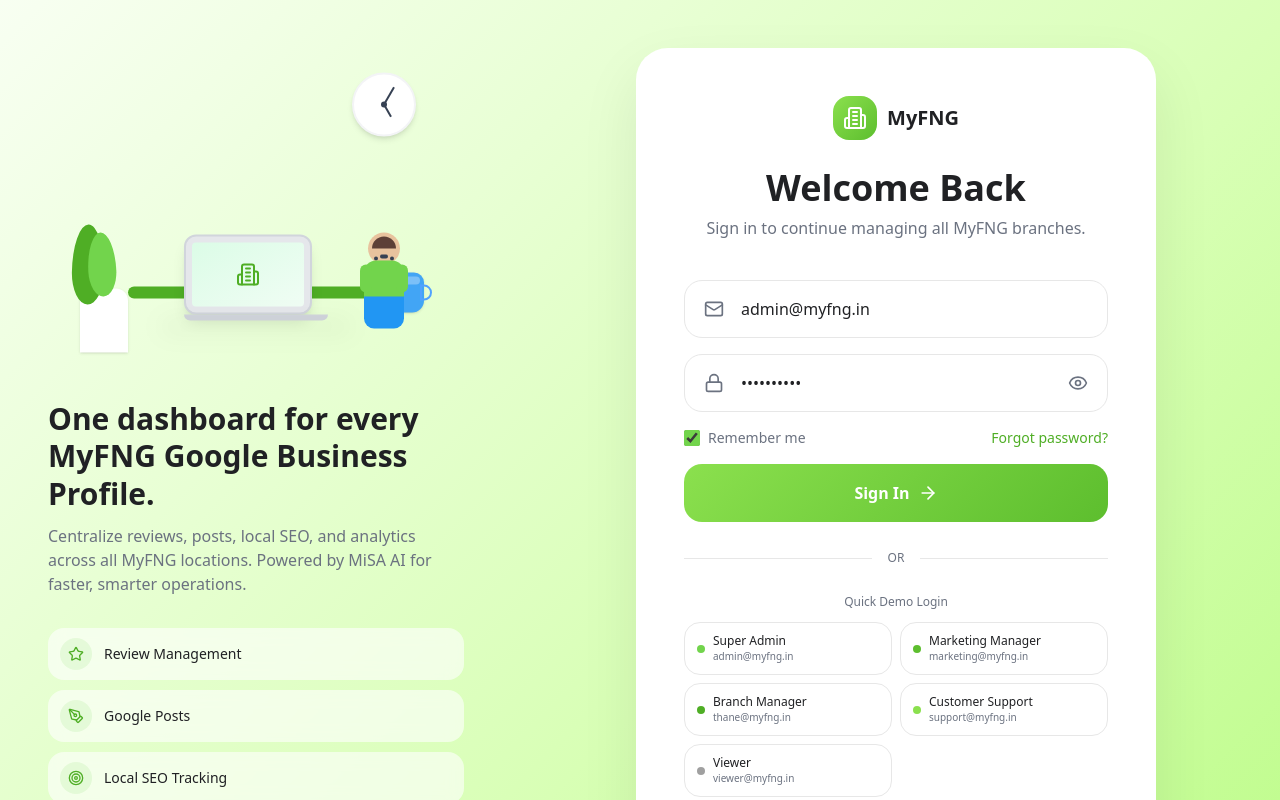
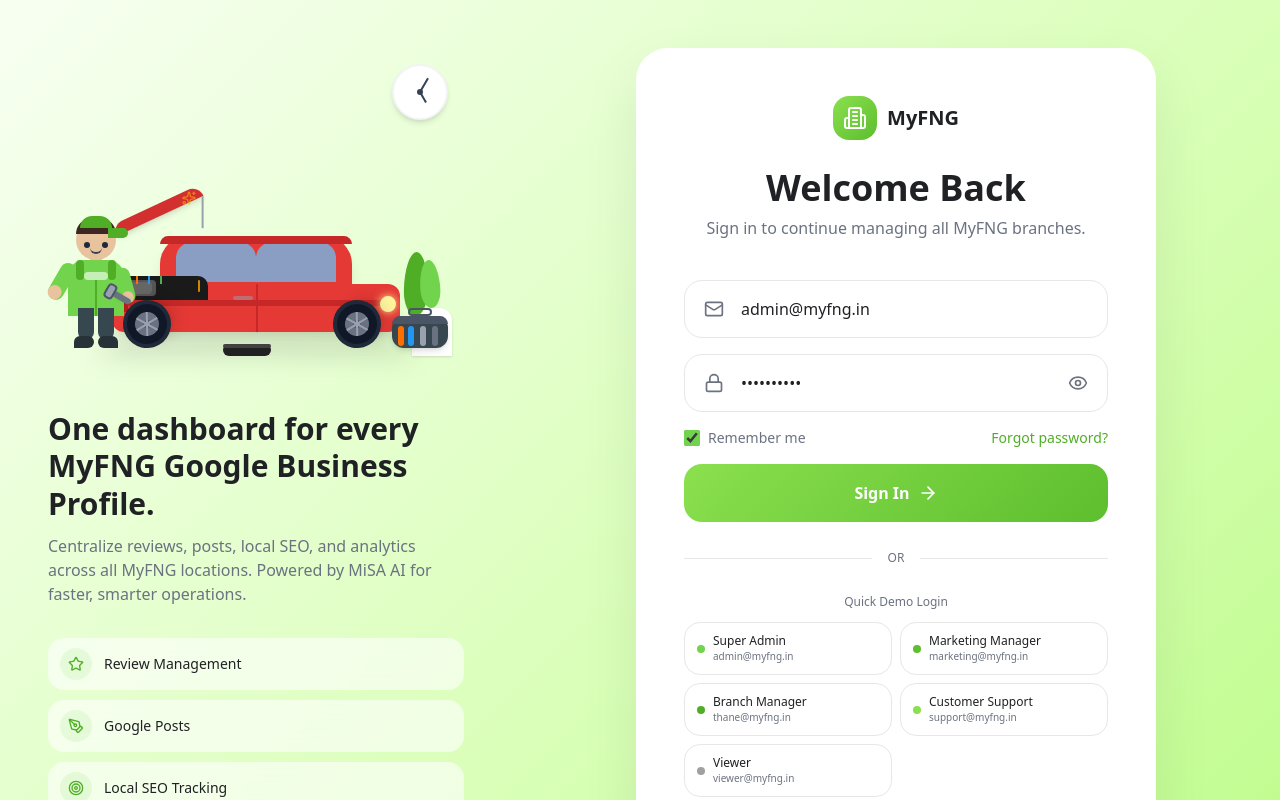
Before and after one commit to media-ym/GMB-Management-Tool, a Next.js app: page / in a window 1280 px wide. Shown: the top 800 px of the page. Built offline with nearby package versions, Linux system fonts and the light colour scheme; no server answers.

Commit message:
8aa5fcb4-0ae2-4bc4-a035-2f1b43e468a6

```diff
--- a/src/components/login-screen.tsx
+++ b/src/components/login-screen.tsx
@@ -84,71 +84,206 @@
           transition={{ duration: 0.5 }}
           className="flex-1 flex flex-col justify-center"
         >
-          {/* 3D Illustration placeholder area */}
+          {/* 3D Illustration — Mechanic repairing a car */}
           <motion.div
-            animate={{ y: [0, -10, 0] }}
+            animate={{ y: [0, -8, 0] }}
             transition={{ duration: 4, repeat: Infinity, ease: "easeInOut" }}
             className="relative mb-10"
           >
             {/* Scene container */}
-            <div className="relative w-full max-w-sm mx-auto" style={{ height: "280px" }}>
+            <div className="relative w-full max-w-md mx-auto" style={{ height: "300px" }}>
+
               {/* Wall clock */}
-              <div className="absolute top-0 right-8 size-16 rounded-full bg-white shadow-md flex items-center justify-center border-2 border-gray-100">
-                <div className="absolute top-1/2 left-1/2 w-0.5 h-5 bg-gray-700 origin-bottom" style={{ transform: "translate(-50%, -100%) rotate(30deg)" }} />
-                <div className="absolute top-1/2 left-1/2 w-0.5 h-3.5 bg-gray-700 origin-bottom" style={{ transform: "translate(-50%, -100%) rotate(150deg)" }} />
+              <div className="absolute top-0 right-4 size-14 rounded-full bg-white shadow-md flex items-center justify-center border-2 border-gray-100 z-10">
+                <div className="absolute top-1/2 left-1/2 w-0.5 h-4 bg-gray-700 origin-bottom" style={{ transform: "translate(-50%, -100%) rotate(30deg)" }} />
+                <div className="absolute top-1/2 left-1/2 w-0.5 h-3 bg-gray-700 origin-bottom" style={{ transform: "translate(-50%, -100%) rotate(150deg)" }} />
                 <div className="size-1.5 rounded-full bg-gray-700 absolute top-1/2 left-1/2 -translate-x-1/2 -translate-y-1/2" />
               </div>
 
-              {/* Plant left */}
-              <div className="absolute bottom-0 left-0 w-20 h-32">
-                <div className="absolute bottom-0 left-4 w-12 h-16 rounded-t-lg bg-white shadow-sm" />
-                <motion.div animate={{ rotate: [0, 3, 0] }} transition={{ duration: 3, repeat: Infinity }} className="absolute bottom-12 left-2 w-8 h-20 rounded-full" style={{ background: "#4FAE25", borderRadius: "50% 50% 50% 50% / 60% 60% 40% 40%" }} />
-                <motion.div animate={{ rotate: [0, -3, 0] }} transition={{ duration: 3.5, repeat: Infinity }} className="absolute bottom-14 left-6 w-7 h-16 rounded-full" style={{ background: "#72D44C", borderRadius: "50% 50% 50% 50% / 60% 60% 40% 40%" }} />
+              {/* Plant right */}
+              <div className="absolute bottom-2 right-0 w-16 h-24">
+                <div className="absolute bottom-0 left-3 w-10 h-12 rounded-t-lg bg-white shadow-sm" />
+                <motion.div animate={{ rotate: [0, 4, 0] }} transition={{ duration: 3, repeat: Infinity }} className="absolute bottom-10 left-1 w-6 h-16 rounded-full" style={{ background: "#4FAE25", borderRadius: "50% 50% 50% 50% / 60% 60% 40% 40%" }} />
+                <motion.div animate={{ rotate: [0, -4, 0] }} transition={{ duration: 3.5, repeat: Infinity }} className="absolute bottom-12 left-5 w-5 h-12 rounded-full" style={{ background: "#72D44C", borderRadius: "50% 50% 50% 50% / 60% 60% 40% 40%" }} />
               </div>
 
-              {/* Desk + Laptop */}
-              <div className="absolute bottom-8 left-1/2 -translate-x-1/2 w-64">
-                {/* Desk */}
-                <div className="w-full h-3 rounded-sm" style={{ background: "#4FAE25" }} />
-                <div className="flex justify-center -mt-16">
-                  {/* Laptop */}
-                  <div className="relative">
-                    <div className="w-32 h-20 rounded-lg bg-gray-200 border-2 border-gray-300 shadow-lg flex items-center justify-center">
-                      <div className="w-28 h-16 rounded bg-gradient-to-br from-green-100 to-green-50 flex items-center justify-center">
-                        <Building2 className="size-6" style={{ color: GREENS.primaryDark }} />
-                      </div>
-                    </div>
-                    <div className="w-36 h-1.5 rounded-b-lg bg-gray-300 mx-auto" />
-                  </div>
+              {/* ═══ CAR ═══════════════════════════════════════════════════ */}
+              {/* Car body */}
+              <div className="absolute bottom-12 left-1/2 -translate-x-1/2 w-72 h-20 z-20">
+                {/* Car roof/cabin */}
+                <div className="absolute top-0 left-12 w-48 h-14 rounded-t-[28px] shadow-lg" style={{ background: "#E53935" }} />
+                {/* Windshield */}
+                <div className="absolute top-1.5 left-16 w-20 h-10 rounded-t-2xl" style={{ background: "rgba(100,200,255,0.7)" }} />
+                <div className="absolute top-1.5 right-16 w-20 h-10 rounded-t-2xl" style={{ background: "rgba(100,200,255,0.7)" }} />
+                {/* Roof line */}
+                <div className="absolute top-0 left-12 w-48 h-2 rounded-t-[28px]" style={{ background: "#C62828" }} />
+
+                {/* Car main body */}
+                <div className="absolute top-12 left-0 w-full h-12 rounded-[12px] shadow-xl" style={{ background: "#E53935" }} />
+                {/* Side stripe */}
+                <div className="absolute top-16 left-2 w-[calc(100%-16px)] h-1.5 rounded-full" style={{ background: "#C62828" }} />
+
+                {/* Door line */}
+                <div className="absolute top-12 left-1/2 w-0.5 h-12" style={{ background: "#C62828" }} />
+
+                {/* Door handle */}
+                <div className="absolute top-15 left-[42%] w-5 h-1 rounded-full bg-gray-400/50" />
+
+                {/* Headlight */}
+                <div className="absolute top-15 right-1 w-4 h-4 rounded-full" style={{ background: "#FFF59D", boxShadow: "0 0 8px #FFF59D" }} />
+                {/* Taillight */}
+                <div className="absolute top-15 left-1 w-3 h-4 rounded-l-full" style={{ background: "#B71C1C" }} />
+
+                {/* ═══ CAR HOOD OPEN (repair scene) ════════════════════════ */}
+                {/* Hood propped open */}
+                <div className="absolute -top-8 left-0 w-24 h-3 rounded-t-lg shadow-md origin-bottom transform rotate-[-25deg]" style={{ background: "#D32F2F" }}>
+                  {/* Hood support rod */}
+                  <div className="absolute top-3 right-0 w-0.5 h-8 bg-gray-400 origin-top transform rotate-[25deg]" />
+                </div>
+
+                {/* Engine bay (dark area under hood) */}
+                <div className="absolute top-10 left-0 w-24 h-6 rounded-t-md" style={{ background: "#1a1a1a" }}>
+                  {/* Engine block */}
+                  <div className="absolute top-1 left-3 w-8 h-4 rounded" style={{ background: "#555" }} />
+                  <div className="absolute top-1.5 left-4 w-6 h-3 rounded" style={{ background: "#666" }} />
+                  {/* Spark plug wires */}
+                  <div className="absolute top-0 left-6 w-0.5 h-2" style={{ background: "#FF6F00" }} />
+                  <div className="absolute top-0 left-9 w-0.5 h-2" style={{ background: "#2196F3" }} />
+                  <div className="absolute top-0 left-12 w-0.5 h-2" style={{ background: "#4CAF50" }} />
+                  {/* Dipstick */}
+                  <div className="absolute top-1 right-2 w-0.5 h-3 rounded-full bg-yellow-600" />
                 </div>
               </div>
 
-              {/* Coffee mug */}
-              <div className="absolute bottom-10 right-6 w-8 h-10 rounded-b-lg rounded-t-md shadow-sm" style={{ background: "#42A5F5" }}>
-                <div className="absolute top-1 left-1 right-1 h-2 rounded-full bg-white/30" />
-                <div className="absolute -right-2 top-3 w-3 h-4 rounded-r-full border-2 border-blue-400" />
+              {/* ═══ CAR WHEELS ════════════════════════════════════════════ */}
+              {/* Front wheel (right) */}
+              <motion.div
+                animate={{ rotate: [0, 360] }}
+                transition={{ duration: 8, repeat: Infinity, ease: "linear" }}
+                className="absolute bottom-4 right-[20%] z-30"
+              >
+                <div className="size-12 rounded-full border-4 border-gray-800 bg-gray-900 flex items-center justify-center shadow-lg">
+                  <div className="size-6 rounded-full bg-gray-500 flex items-center justify-center">
+                    {/* Spokes */}
+                    {[0, 60, 120, 180, 240, 300].map((deg) => (
+                      <div key={deg} className="absolute w-0.5 h-4 bg-gray-400 origin-center" style={{ transform: `rotate(${deg}deg) translateY(-4px)` }} />
+                    ))}
+                    <div className="size-2 rounded-full bg-gray-600" />
+                  </div>
+                </div>
+              </motion.div>
+
+              {/* Rear wheel (left) */}
+              <motion.div
+                animate={{ rotate: [0, 360] }}
+                transition={{ duration: 8, repeat: Infinity, ease: "linear" }}
+                className="absolute bottom-4 left-[18%] z-30"
+              >
+                <div className="size-12 rounded-full border-4 border-gray-800 bg-gray-900 flex items-center justify-center shadow-lg">
+                  <div className="size-6 rounded-full bg-gray-500 flex items-center justify-center">
+                    {[0, 60, 120, 180, 240, 300].map((deg) => (
+                      <div key={deg} className="absolute w-0.5 h-4 bg-gray-400 origin-center" style={{ transform: `rotate(${deg}deg) translateY(-4px)` }} />
+                    ))}
+                    <div className="size-2 rounded-full bg-gray-600" />
+                  </div>
+                </div>
+              </motion.div>
+
+              {/* ═══ MECHANIC CHARACTER ════════════════════════════════════ */}
+              <div className="absolute bottom-4 left-4 w-16 h-32 z-30">
+                {/* Head */}
+                <div className="absolute top-0 left-1/2 -translate-x-1/2 size-10 rounded-full" style={{ background: "#E8C39E" }}>
+                  {/* Hair */}
+                  <div className="absolute -top-0.5 left-0 w-full h-4 rounded-t-full" style={{ background: "#3E2723" }} />
+                  {/* Cap beak */}
+                  <div className="absolute top-2 -right-3 w-5 h-2.5 rounded-r-full" style={{ background: "#4FAE25" }} />
+                  {/* Cap body */}
+                  <div className="absolute -top-1 left-1 w-8 h-3 rounded-t-full" style={{ background: "#4FAE25" }} />
+                  {/* Eyes */}
+                  <div className="absolute bottom-3 left-2 size-1.5 rounded-full bg-gray-800" />
+                  <div className="absolute bottom-3 right-2 size-1.5 rounded-full bg-gray-800" />
+                  {/* Smile */}
+                  <div className="absolute bottom-1.5 left-1/2 -translate-x-1/2 w-3 h-1.5 rounded-b-full border-b-2 border-gray-700" />
+                </div>
+
+                {/* Neck */}
+                <div className="absolute top-9 left-1/2 -translate-x-1/2 w-3 h-2" style={{ background: "#E8C39E" }} />
+
+                {/* Body — green overalls/work shirt */}
+                <div className="absolute top-10 left-1/2 -translate-x-1/2 w-14 h-14 rounded-t-xl" style={{ background: GREENS.primary }}>
+                  {/* Overall straps */}
+                  <div className="absolute top-0 left-2 w-2 h-5 rounded-full" style={{ background: "#4FAE25" }} />
+                  <div className="absolute top-0 right-2 w-2 h-5 rounded-full" style={{ background: "#4FAE25" }} />
+                  {/* Name badge */}
+                  <div className="absolute top-3 left-1/2 -translate-x-1/2 w-6 h-2 rounded bg-white/60" />
+                  {/* Center seam */}
+                  <div className="absolute top-5 left-1/2 -translate-x-1/2 w-0.5 h-9" style={{ background: "#4FAE25" }} />
+                </div>
+
+                {/* Left arm reaching toward engine */}
+                <div className="absolute top-11 left-0 w-4 h-10 origin-top transform rotate-[30deg]">
+                  <div className="w-full h-full rounded-full" style={{ background: GREENS.primary }} />
+                  {/* Hand */}
+                  <div className="absolute bottom-0 left-0 size-3.5 rounded-full" style={{ background: "#E8C39E" }} />
+                </div>
+
+                {/* Right arm holding wrench */}
+                <div className="absolute top-12 right-0 w-3.5 h-9 origin-top transform rotate-[-15deg]">
+                  <div className="w-full h-full rounded-full" style={{ background: GREENS.primary }} />
+                  {/* Hand holding wrench */}
+                  <div className="absolute bottom-0 left-0 size-3 rounded-full" style={{ background: "#E8C39E" }} />
+                  {/* Wrench */}
+                  <div className="absolute bottom-0 left-1 w-1.5 h-7 origin-bottom transform rotate-[-45deg] rounded-sm bg-gray-500 shadow-sm">
+                    <div className="absolute top-0 left-1/2 -translate-x-1/2 w-4 h-2.5 rounded border-2 border-gray-600 bg-gray-400" />
+                  </div>
+                </div>
+
+                {/* Legs — dark pants */}
+                <div className="absolute top-22 left-1/2 -translate-x-1/2 flex gap-1">
+                  <div className="w-4 h-8 rounded-b-md" style={{ background: "#37474F" }} />
+                  <div className="w-4 h-8 rounded-b-md" style={{ background: "#37474F" }} />
+                </div>
+
+                {/* Boots */}
+                <div className="absolute bottom-0 left-1/2 -translate-x-1/2 flex gap-1">
+                  <div className="w-5 h-3 rounded-md rounded-bl-none" style={{ background: "#263238" }} />
+                  <div className="w-5 h-3 rounded-md rounded-br-none" style={{ background: "#263238" }} />
+                </div>
               </div>
 
-              {/* Character */}
-              <div className="absolute bottom-6 right-10 w-12 h-24">
-                {/* Head */}
-                <div className="absolute top-0 left-1/2 -translate-x-1/2 size-8 rounded-full" style={{ background: "#E8C39E" }}>
-                  <div className="absolute top-1 left-1/2 -translate-x-1/2 w-6 h-3 rounded-t-full" style={{ background: "#5D4037" }} />
-                  <div className="absolute bottom-1 left-1.5 size-1 rounded-full bg-gray-700" />
-                  <div className="absolute bottom-1 right-1.5 size-1 rounded-full bg-gray-700" />
-                  <div className="absolute bottom-1.5 left-1/2 -translate-x-1/2 w-2 h-1 rounded-full bg-gray-700" />
+              {/* ═══ TOOLBOX ════════════════════════════════════════════════ */}
+              <div className="absolute bottom-4 right-4 w-14 h-10 z-25">
+                <div className="absolute bottom-0 w-full h-8 rounded-lg shadow-md" style={{ background: "#37474F" }}>
+                  {/* Tray */}
+                  <div className="absolute top-0 left-0 w-full h-2 rounded-t-lg bg-gray-600" />
+                  {/* Tool slots */}
+                  <div className="absolute top-2.5 left-1.5 w-1.5 h-5 rounded-full" style={{ background: "#FF6F00" }} />
+                  <div className="absolute top-2.5 left-4 w-1.5 h-5 rounded-full" style={{ background: "#2196F3" }} />
+                  <div className="absolute top-2.5 left-7 w-1.5 h-5 rounded-full bg-gray-400" />
+                  <div className="absolute top-2.5 left-10 w-1.5 h-5 rounded-full bg-gray-500" />
                 </div>
-                {/* Body — green sweater */}
-                <div className="absolute top-7 left-1/2 -translate-x-1/2 w-10 h-10 rounded-t-lg" style={{ background: GREENS.primary }} />
-                {/* Arms */}
-                <div className="absolute top-8 left-0 w-3 h-7 rounded-full" style={{ background: GREENS.primary }} />
-                <div className="absolute top-8 right-0 w-3 h-7 rounded-full" style={{ background: GREENS.primary }} />
-                {/* Jeans */}
-                <div className="absolute top-16 left-1/2 -translate-x-1/2 w-10 h-8 rounded-b-md" style={{ background: "#2196F3" }} />
+                {/* Handle */}
+                <div className="absolute top-0 left-1/2 -translate-x-1/2 w-6 h-2 rounded-full border-2 border-gray-600" />
               </div>
 
-              {/* Floor shadow */}
-              <div className="absolute bottom-5 left-1/2 -translate-x-1/2 w-48 h-3 rounded-full bg-black/5 blur-md" />
+              {/* ═══ OIL DRAIN PAN ══════════════════════════════════════════ */}
+              <div className="absolute bottom-2 left-[42%] w-12 h-3 z-25">
+                <div className="w-full h-full rounded-full" style={{ background: "#212121" }}>
+                  <div className="absolute top-0 left-0 w-full h-1 rounded-full" style={{ background: "#424242" }} />
+                </div>
+              </div>
+
+              {/* ═══ FLOOR SHADOW ═══════════════════════════════════════════ */}
+              <div className="absolute bottom-1 left-1/2 -translate-x-1/2 w-80 h-4 rounded-full bg-black/8 blur-md" />
+
+              {/* ═══ SPARK / SPARKLE near engine ════════════════════════════ */}
+              <motion.div
+                animate={{ opacity: [0, 1, 0], scale: [0.5, 1.2, 0.5] }}
+                transition={{ duration: 1.5, repeat: Infinity, delay: 0.5 }}
+                className="absolute top-[42%] left-[32%] z-35"
+              >
+                <Sparkles className="size-4 text-yellow-400" />
+              </motion.div>
             </div>
           </motion.div>
 
```
Also changed, not shown: 2 other files (tests, documents, lock files or other folders).
